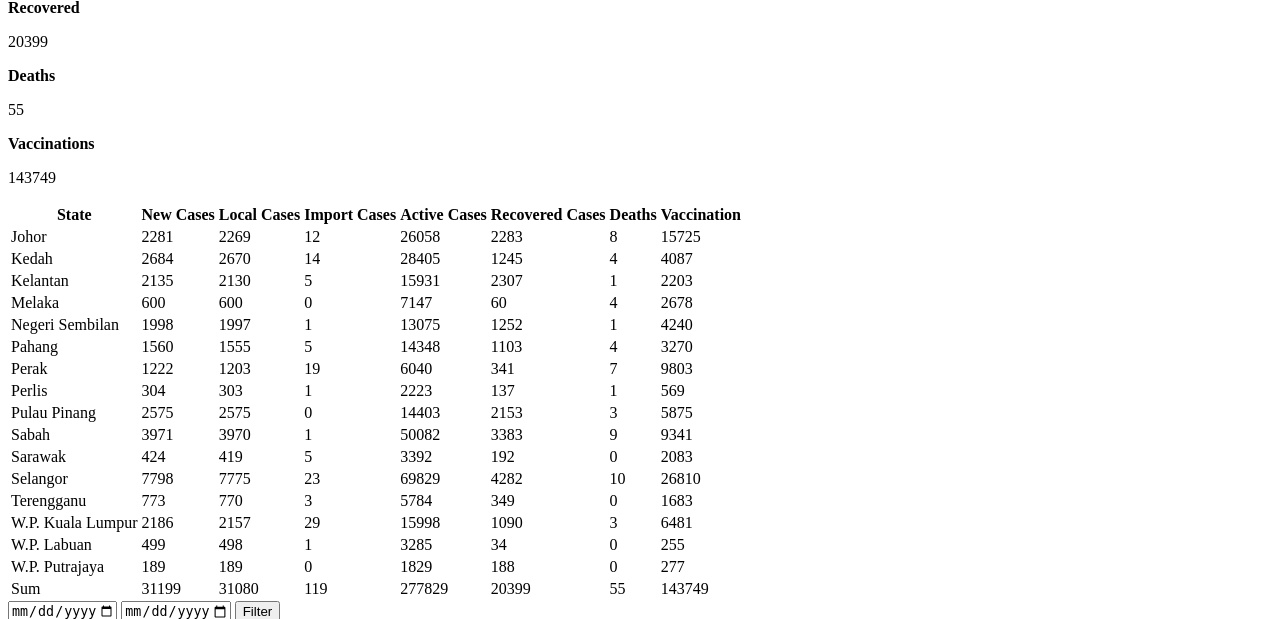
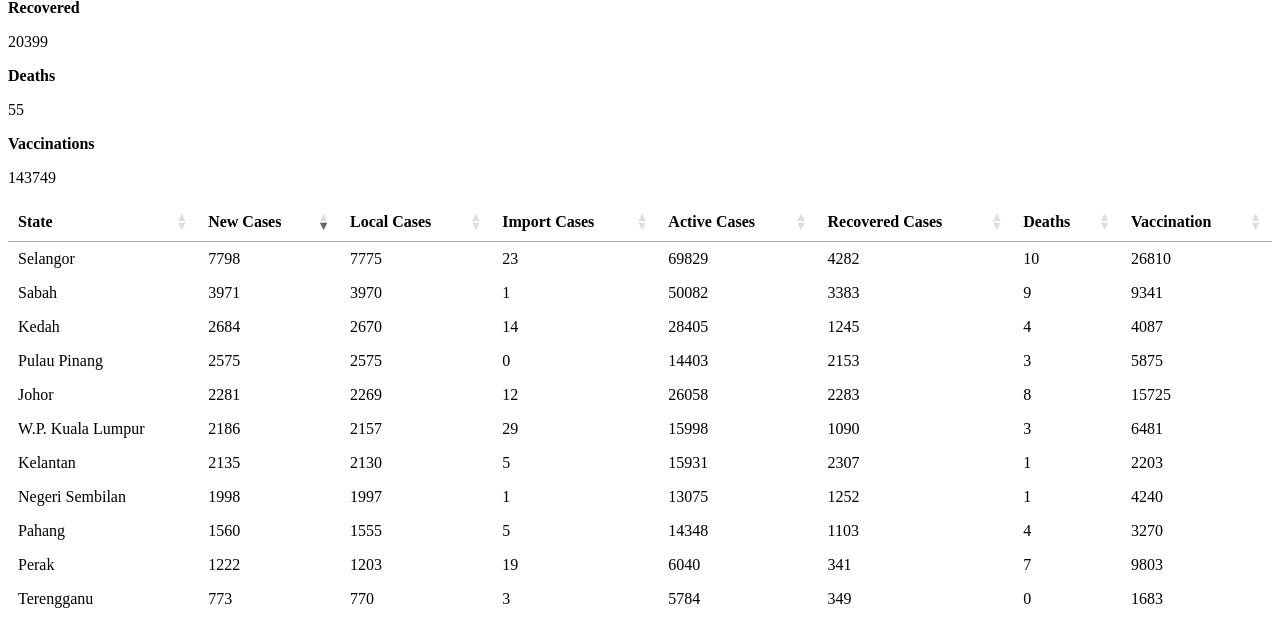
Before and after one commit to graceng-yl/MYCOVIDStats, a PHP site: page / in a window 1280 px wide. Shown: the part 336-955 px from the top of the page. Run offline with PHP 8.4, Linux system fonts and the light colour scheme; some libraries are stand-ins or nearby versions.

Commit message:
table sorting

```diff
--- a/header.php
+++ b/header.php
@@ -5,6 +5,8 @@
         <link rel="stylesheet" href="style.css">
         <script src="https://www.gstatic.com/charts/loader.js"></script>
         <script src="https://ajax.googleapis.com/ajax/libs/jquery/3.5.1/jquery.min.js"></script>
+        <link rel="stylesheet" href="https://cdn.datatables.net/1.11.4/css/jquery.dataTables.min.css">
+        <script src="https://cdn.datatables.net/1.11.4/js/jquery.dataTables.js"></script>
         <script src="script.js"></script>
     </head>
 
--- a/index.php
+++ b/index.php
@@ -43,10 +43,13 @@
 <?php
     if($state==''){
 ?>
-        <table>
-            <tr>
-                <th>State</th><th>New Cases</th><th>Local Cases</th><th>Import Cases</th><th>Active Cases</th><th>Recovered Cases</th><th>Deaths</th><th>Vaccination</th>
-            </tr>
+        <table id='staterecords'>
+            <thead>
+                <tr>
+                    <th>State</th><th>New Cases</th><th>Local Cases</th><th>Import Cases</th><th>Active Cases</th><th>Recovered Cases</th><th>Deaths</th><th>Vaccination</th>
+                </tr>
+            </thead>
+            <tbody>
 <?php
         foreach($today_state_data as $state_record){
 ?>
@@ -62,9 +65,9 @@
             </tr>
 <?php
         }
-?>
-            <tr>
-                <td>Sum</td>
+?>          </tbody>
+            <tr class='sumrecord'>
+                <td></td>
                 <td><?php echo $today_data[0]; ?></td>
                 <td><?php echo (int)$today_data[0]-(int)$today_data[1]; ?></td>
                 <td><?php echo $today_data[1]; ?></td>
--- a/script.js
+++ b/script.js
@@ -1,4 +1,14 @@
 jQuery(document).ready(function() {
+    jQuery('#staterecords').DataTable({
+        //"aaSorting": [],
+        "columnDefs": [
+            { "orderSequence": [ "desc","asc" ], "targets": [ 1,2,3,4,5,6,7 ] }],
+        "order": [[ 1, "desc" ]],
+        "paging": false,
+        "searching": false,
+        "info": false
+    });
+
 	document.getElementById('statedropdown').addEventListener("change", function(){
         //console.log('hello');
         document.getElementById('statedropdown').submit();
@@ -111,7 +121,7 @@ function drawChart() {
         title: '',
         legend: { position: 'right' },
         focusTarget: 'category',
-        //height: jQuery(window).height()*1.2,
+        height: jQuery(window).height(),
         //width: jQuery(window).width()*0.98,
         vAxis: { title: 'Number', viewWindow: { min:0 } },
         hAxis: { title: 'Date' },
--- a/style.css
+++ b/style.css
@@ -1,3 +1,6 @@
 #filtermessage{
     display: none;
 }
+.sumrecord{
+    font-weight: bold;
+}
```
